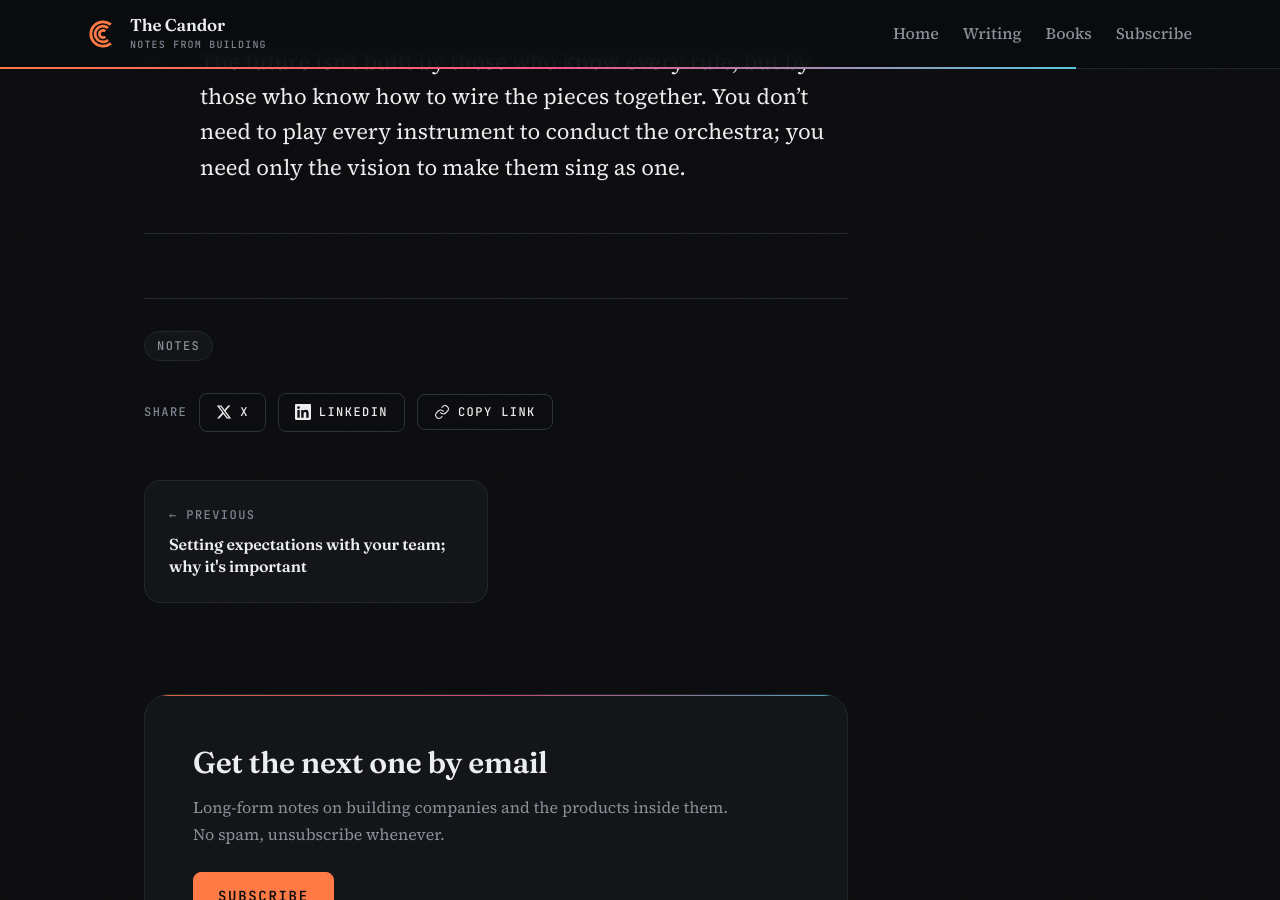
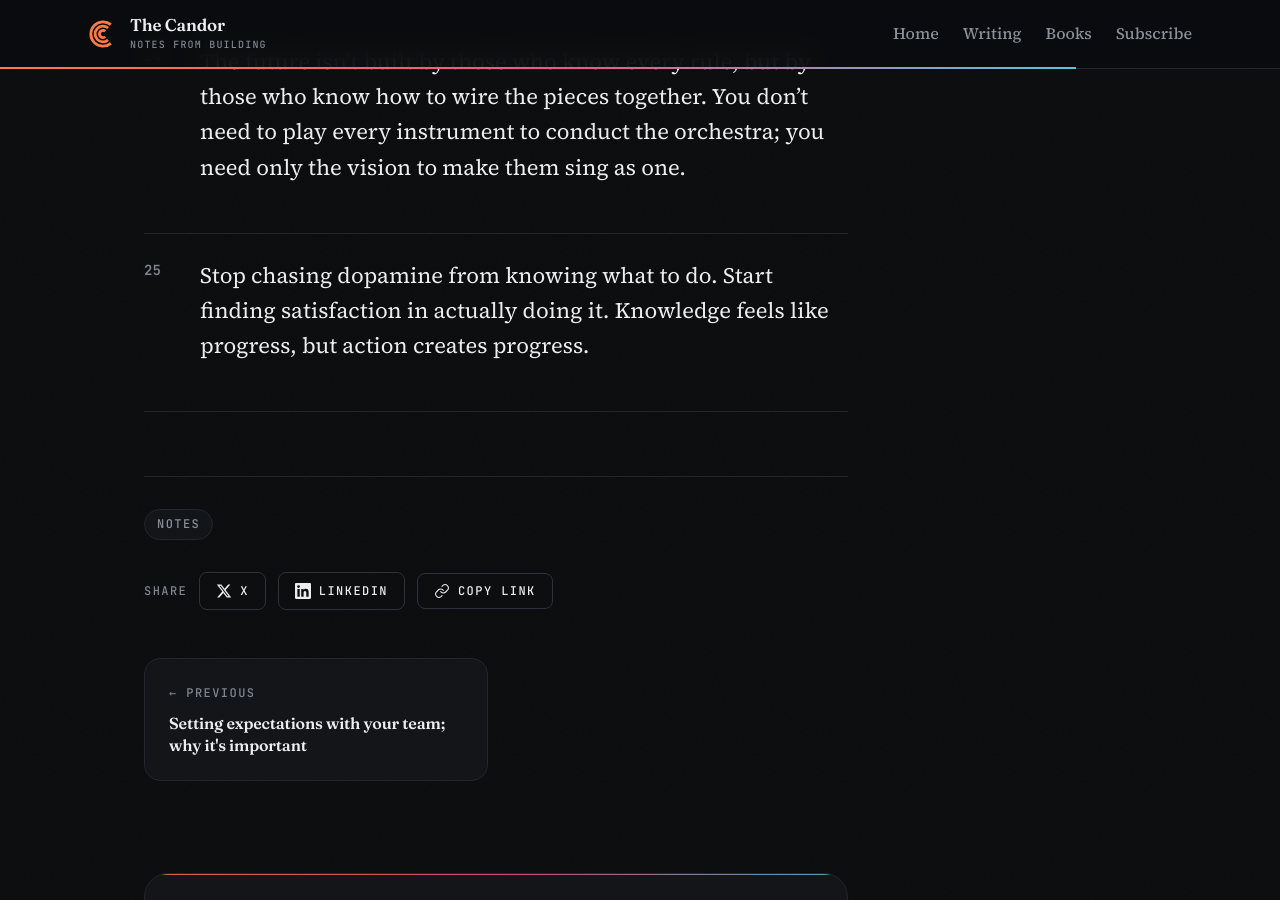
Before and after one commit to prakash09/prakash09.github.io, a Jekyll site: the page built from _posts/2026-01-31-favourite-quotes.md, in a window 1280 px wide and 900 px high, scrolled down 3765 px. Built offline with Jekyll 4.4.1, drawn with Linux system fonts in a browser that asks for light colours.

Commit message:
Add quote on action over knowledge to favourites post
Co-Authored-By: Claude Opus 5.5 <noreply@anthropic.com>

```diff
--- a/_posts/2026-01-31-favourite-quotes.md
+++ b/_posts/2026-01-31-favourite-quotes.md
@@ -53,3 +53,5 @@ prose_style: numbered
 23. Think in decades. Most people overestimate what they can do in one year and underestimate what they can do in ten years.
 
 24. The future isn't built by those who know every rule, but by those who know how to wire the pieces together. You don't need to play every instrument to conduct the orchestra; you need only the vision to make them sing as one.
+
+25. Stop chasing dopamine from knowing what to do. Start finding satisfaction in actually doing it. Knowledge feels like progress, but action creates progress.
```
